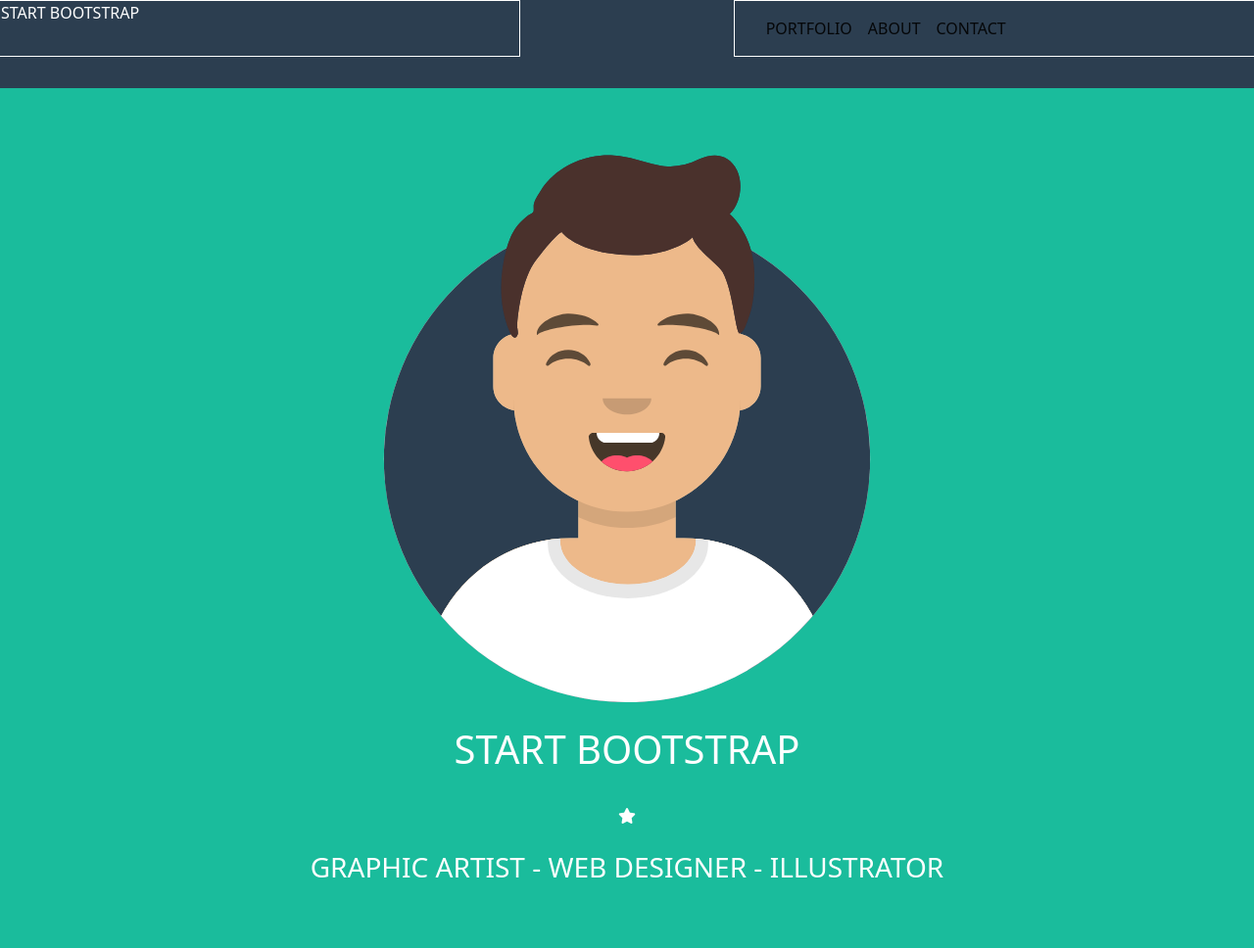
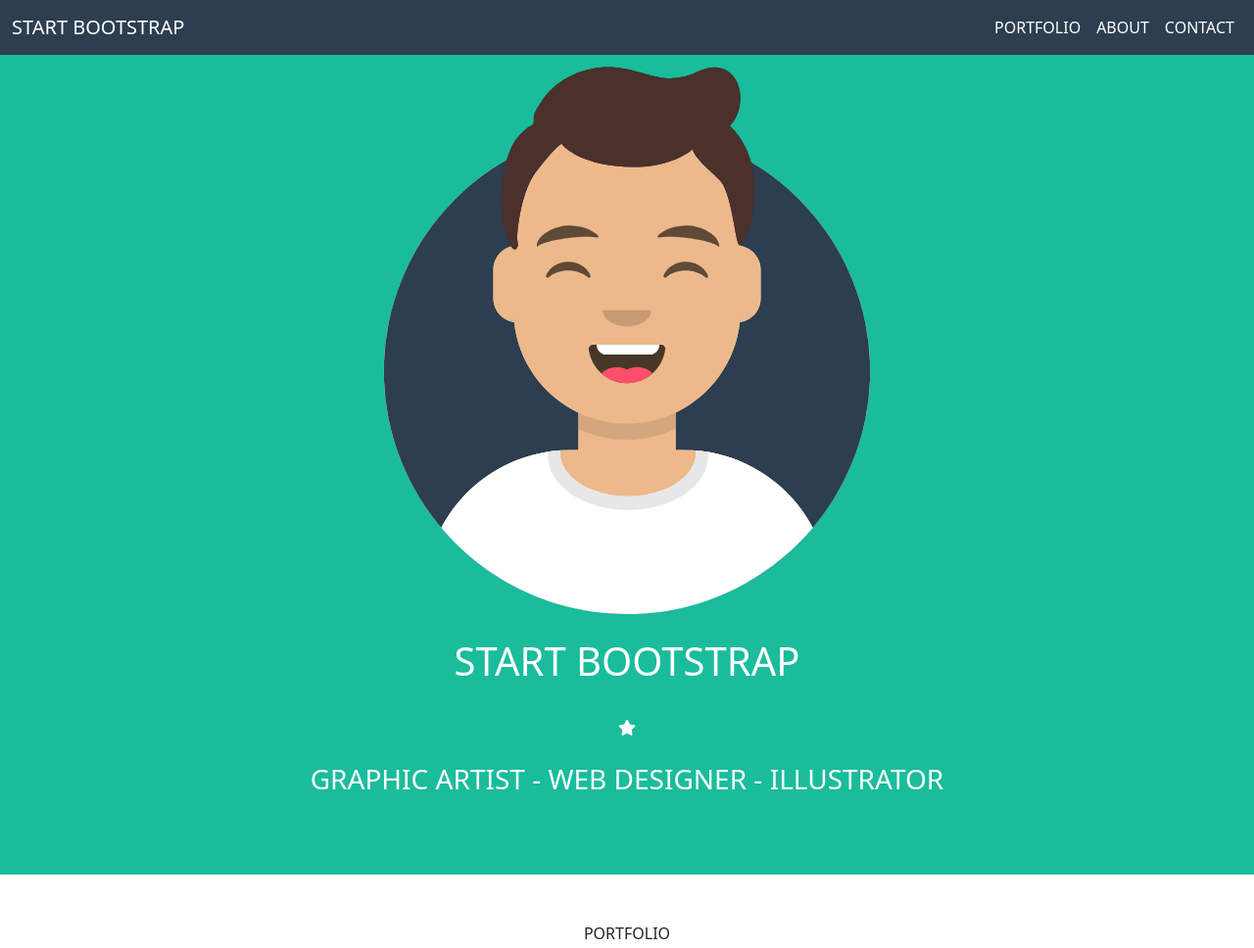
Before and after one commit to RominaMalimban/html-css-bootstrap-freelancer, a plain HTML site: page index.html in a window 1280 px wide. Shown: the top 968 px of the page at 98% size. Drawn offline with nearby package versions, Linux system fonts and the light colour scheme.

Commit message:
realizzazione nav bar

```diff
--- a/css/style.css
+++ b/css/style.css
@@ -1,9 +1,7 @@
-.top_header{
-    height: 90px;
+.ms_bg_header{
     background-color: #2c3e50;
+}
 
-
-}
 
 header{
     color: #fff;
--- a/index.html
+++ b/index.html
@@ -13,37 +13,29 @@
 
     <header>
         <!-- nav bar -->
-        <div class="top_header">
-            <div class="container">
-                <div class="row justify-content-between fixed-top ">
-                    <div class="col-5 col-md-5 testo_nav">START BOOTSTRAP</div>
-                    <div class="col-2 col-md-5 testo_nav">
-
-                        <nav class="navbar navbar-expand-lg ">
+        <nav class="navbar navbar-expand-lg fixed-top ms_bg_header">
             <div class="container-fluid">
-                                <button class="navbar-toggler .d-block .d-sm-none" type="button" data-bs-toggle="collapse" data-bs-target="#navbarNavDropdown" aria-controls="navbarNavDropdown" aria-expanded="false" aria-label="Toggle navigation">
+                <a class="navbar-brand text-white" href="#">START BOOTSTRAP</a>
+                <button class="navbar-toggler" type="button" data-bs-toggle="collapse" data-bs-target="#navbarSupportedContent" aria-controls="navbarSupportedContent" aria-expanded="false" aria-label="Toggle navigation">
                     <span class="navbar-toggler-icon"></span>
                 </button>
-
-                                <ul class="navbar-nav .d-none .d-sm-block">
+                <div class="collapse navbar-collapse" id="navbarSupportedContent">
+                    <ul class="navbar-nav ms-auto mb-2 mb-lg-0">
                         <li class="nav-item">
-                                    <a class="nav-link active" aria-current="page" href="#">PORTFOLIO</a>
-                                  </li>
-                                  <li class="nav-item">
-                                    <a class="nav-link active" aria-current="page" href="#">ABOUT</a>
-                                  </li>
-                                  <li class="nav-item">
-                                    <a class="nav-link active" aria-current="page" href="#">CONTACT</a>
+                            <a class="nav-link active text-white" aria-current="page" href="#">PORTFOLIO</a>
                         </li>
 
+                        <li class="nav-item">
+                            <a class="nav-link active text-white" aria-current="page" href="#">ABOUT</a>
+                        </li>
+
+                        <li class="nav-item">
+                            <a class="nav-link active text-white" aria-current="page" href="#">CONTACT</a>
+                        </li>
                     </ul>
                 </div>
             </div>
         </nav>
-                    </div>
-                </div>
-            </div>
-        </div>
 
         <!-- sub-header -->
         <div class="green py-5">
@@ -77,8 +69,13 @@
     <!-- section 1 -->
     <section>
         <div class="container py-5">
+            <div class="row text-center">
+                <div class="col">PORTFOLIO</div>
+            </div>
             <div class="row row-cols-1 row-cols-md-2 row-cols-lg-3">
-                <div class="box col mt-3"></div>
+                <div class="box col mt-3">
+
+                </div>
                 <div class="box col mt-3"></div>
                 <div class="box col mt-3 "></div>
                 <div class="box col mt-3"></div>
```
Lines whose indentation alone changed are shown as unchanged.
